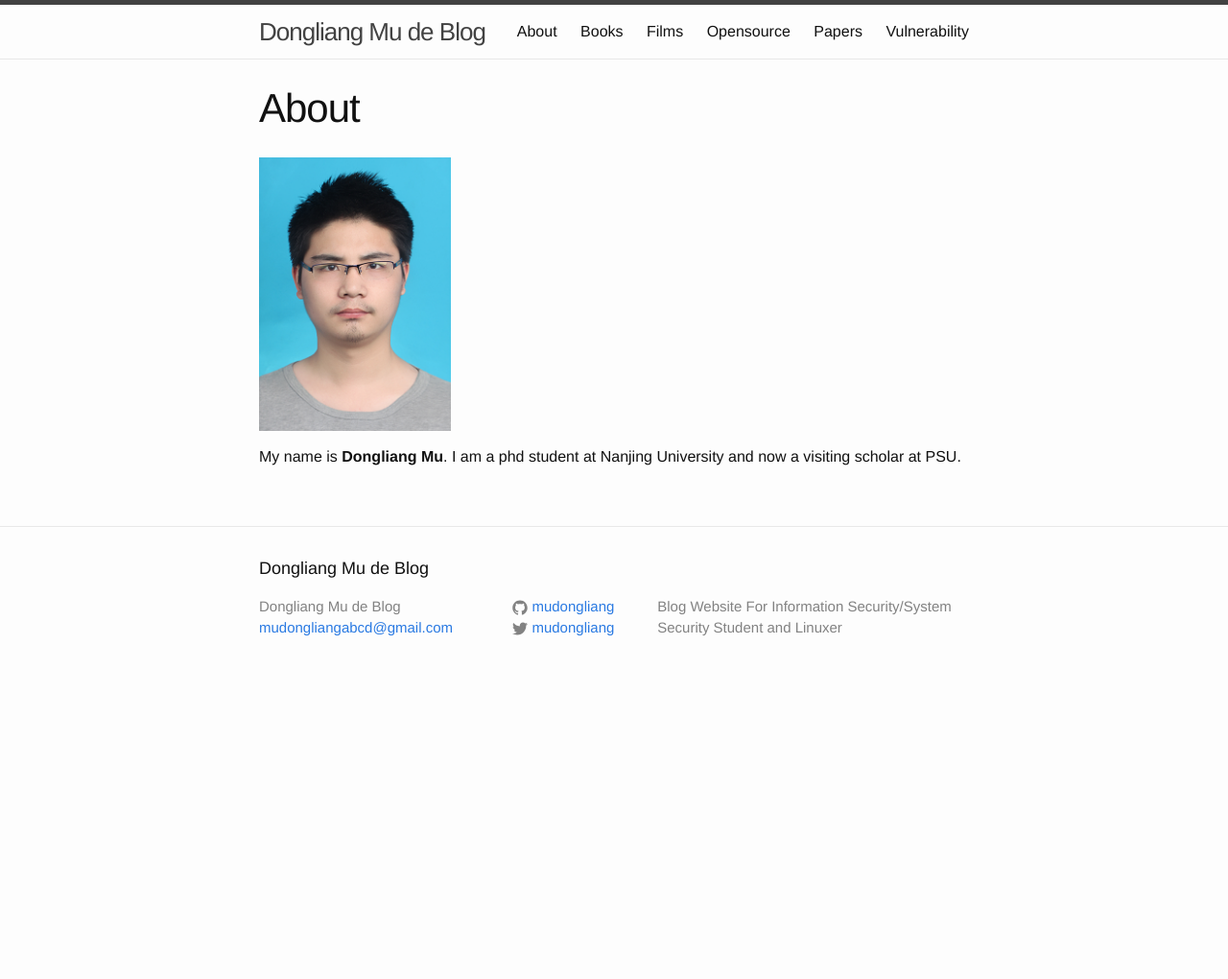
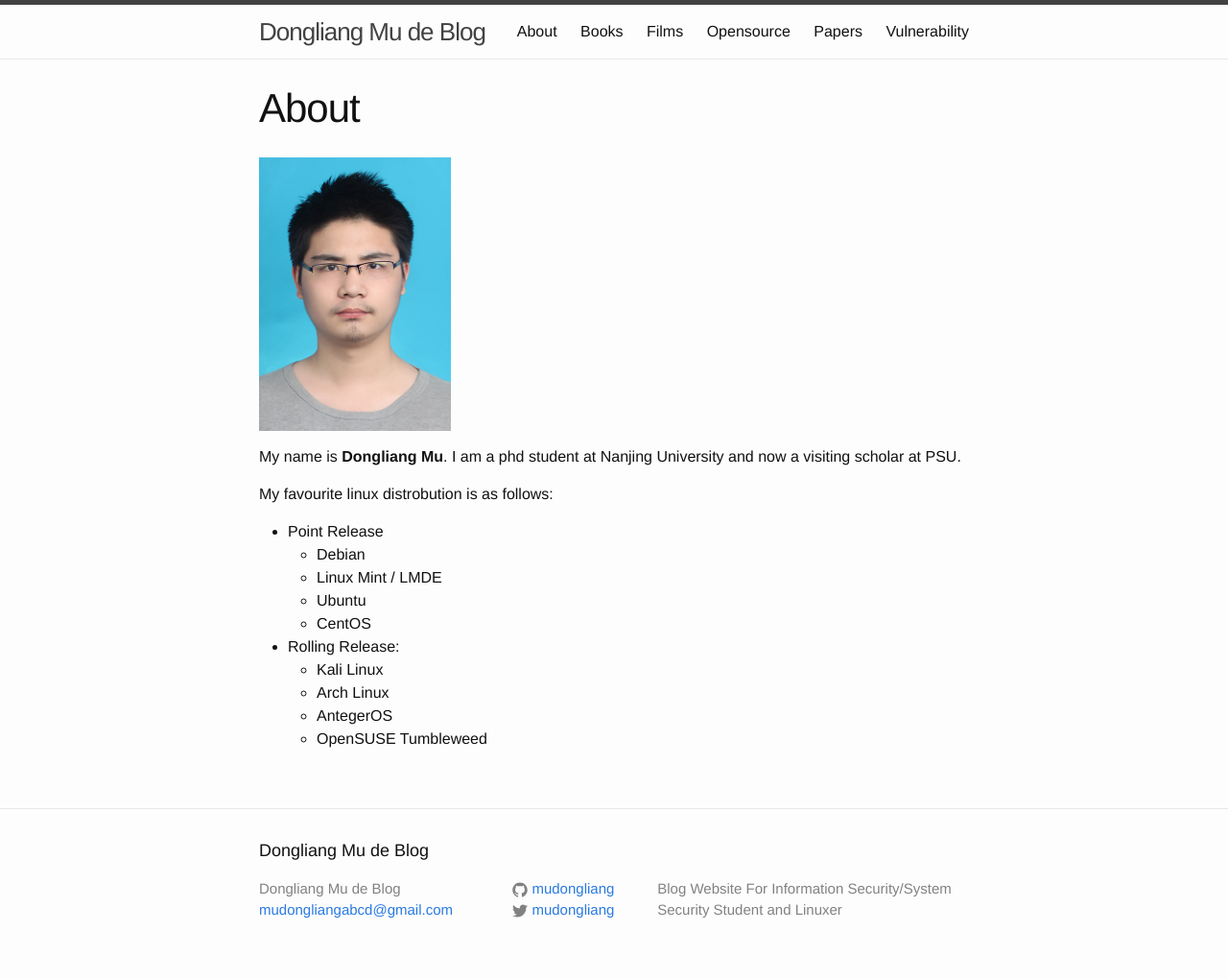
Before and after one commit to mudongliang/mudongliang.github.io, a Jekyll site: the page built from about/about.md, in a window 1280 px wide. Shown: the whole page at 96% size. Built offline with Jekyll 4.4.1, drawn with Linux system fonts in a browser that asks for light colours; before the commit the page ends 900 px from its top, so only the background shows below that.

Commit message:
add my favourite linux distros

```diff
--- a/about/about.md
+++ b/about/about.md
@@ -7,3 +7,17 @@ permalink: /about/
 <img src="{{site.url}}/images/Photo.jpg" alt="Photo" style="width: 200px;"/>
 
 My name is **Dongliang Mu**. I am a phd student at Nanjing University and now a visiting scholar at PSU.
+
+My favourite linux distrobution is as follows:
+
+- Point Release
+	- Debian
+	- Linux Mint / LMDE
+	- Ubuntu
+	- CentOS
+
+- Rolling Release:
+	- Kali Linux
+	- Arch Linux
+	- AntegerOS
+	- OpenSUSE Tumbleweed
```
